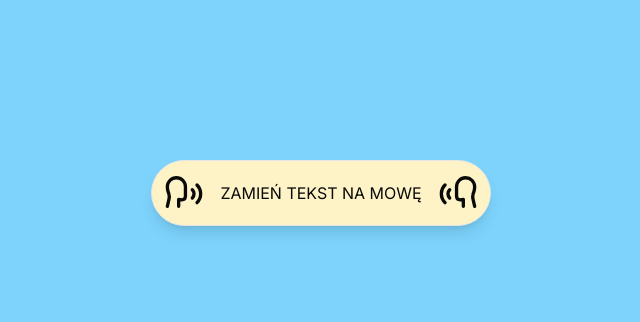
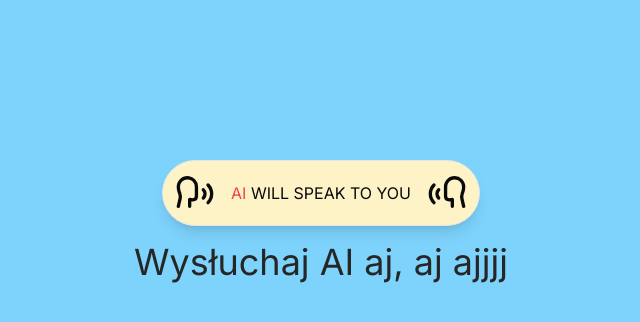
Before and after one commit to Elldrigar/na-regale, a Next.js app: page / in a window 1280 px wide. Shown: the top 322 px of the page, without its empty margins (319-959 px from the left). Built offline with nearby package versions, Linux system fonts and the light colour scheme.

Commit message:
WIP/LandingPage project

```diff
--- a/app/(landing)/page.tsx
+++ b/app/(landing)/page.tsx
@@ -4,11 +4,13 @@ const LandingPage = () => {
     return (
         <div className='flex flex-col items-center justify-center'>
             <div className='flex flex-col items-center justify-center'>
-                <div className='text-b mb-4 flex items-center rounded-full border bg-amber-100 p-3 uppercase shadow-lg'>
+                <div className='mb-4 flex items-center rounded-full border bg-amber-100 p-3 uppercase shadow-lg'>
                     <Speech className='mr-4 h-10 w-10' />{' '}
-                    <p>Zamień tekst na mowę</p>
+                    <p><span className='text-red-500 text-b'>AI</span> will speak to you</p>
                     <Speech className='ml-4 h-10 w-10 scale-x-[-1]' />
                 </div>
+                <h1 className='text-4xl md:test-6xl text center text-neutral-800 mb-6'>Wysłuchaj AI aj, aj ajjjj</h1>
+                <div className='text-3xl'></div>
             </div>
         </div>
     )
```
